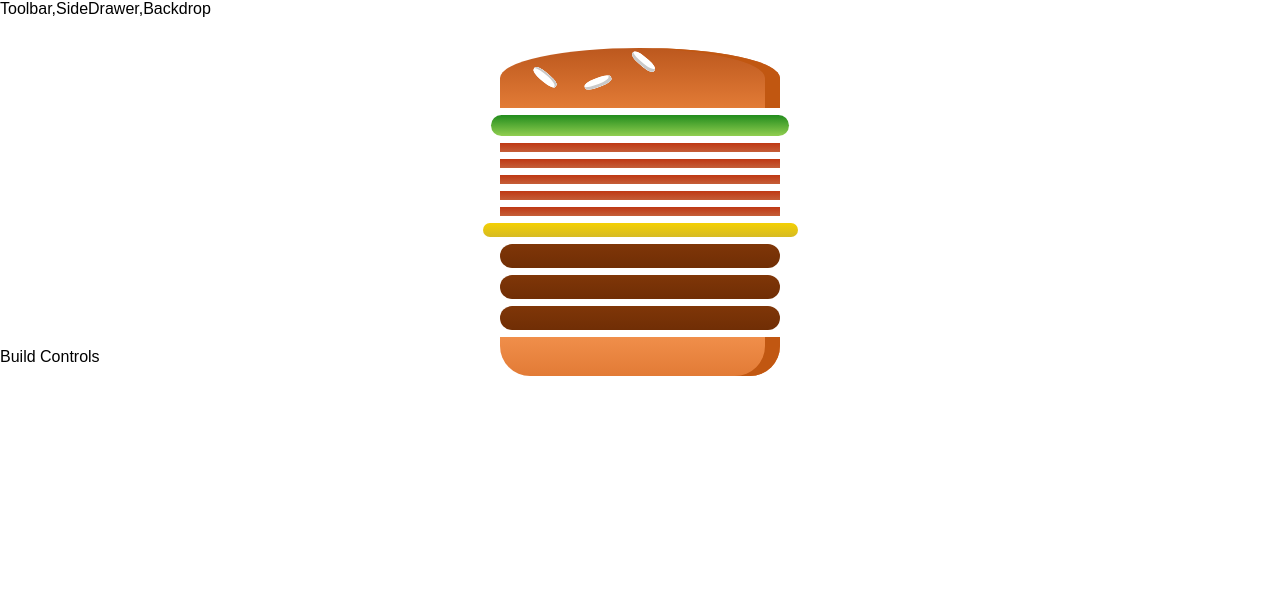
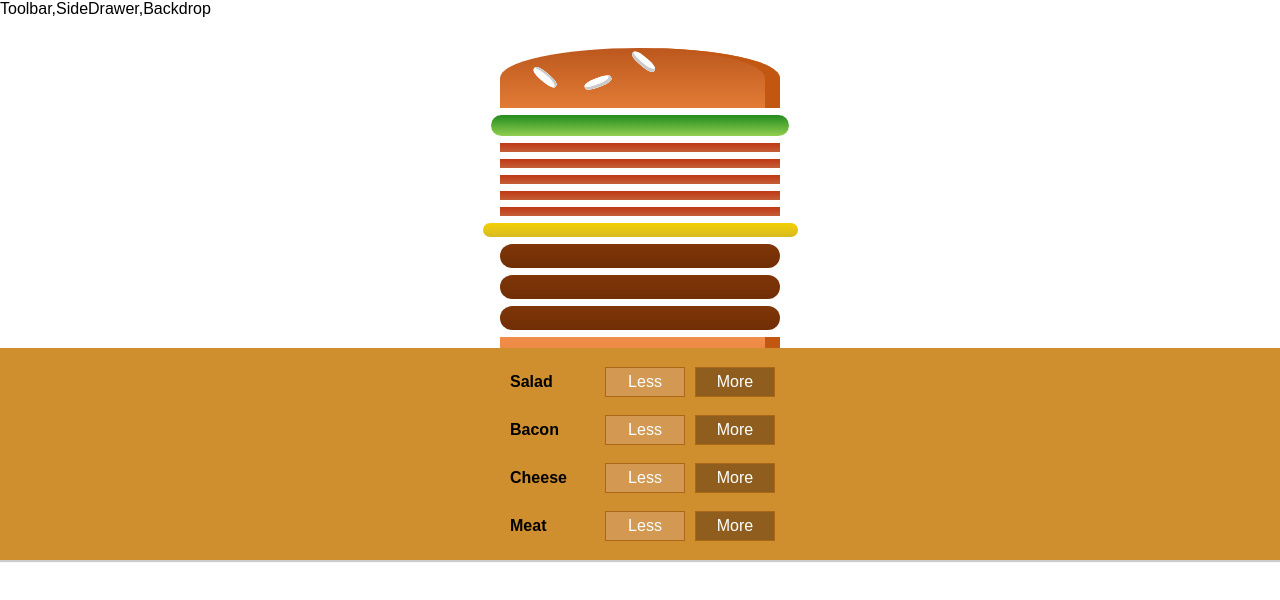
Before and after one commit to NiedzwiedzGit/burger-builder, a React app: page / in a window 1280 px wide. Shown: the top 600 px of the page. Built offline with nearby package versions, Linux system fonts and the light colour scheme.

Commit message:
Outputting Multiple Build Controls

```diff
--- a/src/components/Burger/BuildControls/BuildControl/BuildControl.js
+++ b/src/components/Burger/BuildControls/BuildControl/BuildControl.js
@@ -1,12 +1,13 @@
 import React from 'react';
 import classes from './BuildControl.css';
 
-constr BuildControl = (props) => ();
-<div className={classes.BuildControl}>
-    <div className={classes.Label}>
-        {props.label}
-    </div>
-    <button className={classes.Less}>Less</button>
-    <button className={classes.More}>More</button>
-</div>
+const buildControl = (props) => (
+    < div className={classes.BuildControl} >
+        <div className={classes.Label}>
+            {props.label}
+        </div>
+        <button className={classes.Less}>Less</button>
+        <button className={classes.More}>More</button>
+    </div >
+);
 export default buildControl;
--- a/src/components/Burger/BuildControls/BuildControls.js
+++ b/src/components/Burger/BuildControls/BuildControls.js
@@ -1,8 +1,18 @@
 import React from 'react';
-import classes from './BuildControls.css'
+import classes from './BuildControls.css';
+import BuildControl from './BuildControl/BuildControl';
+const controls = [
+    { label: 'Salad', type: 'salad' },
+    { label: 'Bacon', type: 'bacon' },
+    { label: 'Cheese', type: 'cheese' },
+    { label: 'Meat', type: 'meat' }
+
+];
 const buildControls = (props) => (
-    <div>
-
+    <div className={classes.BuildControls}>
+        {controls.map(ctrl => (
+            <BuildControl key={ctrl.label} label={ctrl.label} />
+        ))}
     </div>
 );
 
--- a/src/containers/BurgerBuilder/BurgerBuilder.js
+++ b/src/containers/BurgerBuilder/BurgerBuilder.js
@@ -1,6 +1,7 @@
 import React, { Component } from 'react';
 import Aux from '../../hoc/Auxiliary';
 import Burger from '../../components/Burger/Burger';
+import BuildControls from '../../components/Burger/BuildControls/BuildControls';
 class BurgerBuilder extends Component {
     state = {
         ingredients: {
@@ -14,7 +15,7 @@ class BurgerBuilder extends Component {
         return (
             <Aux>
                 <Burger ingredients={this.state.ingredients} />
-                <div>Build Controls</div>
+                <BuildControls />
             </Aux>
         );
     }
```
